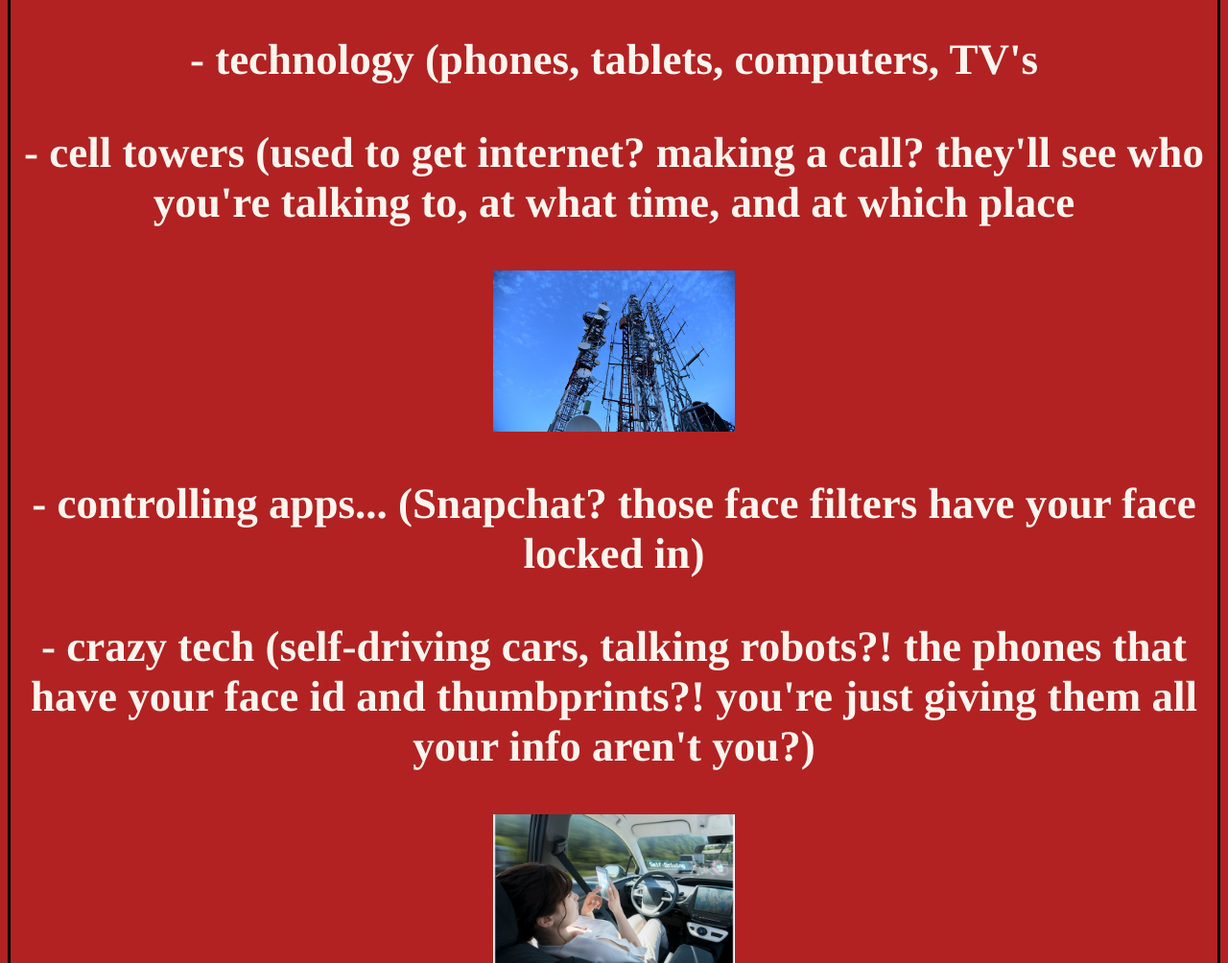
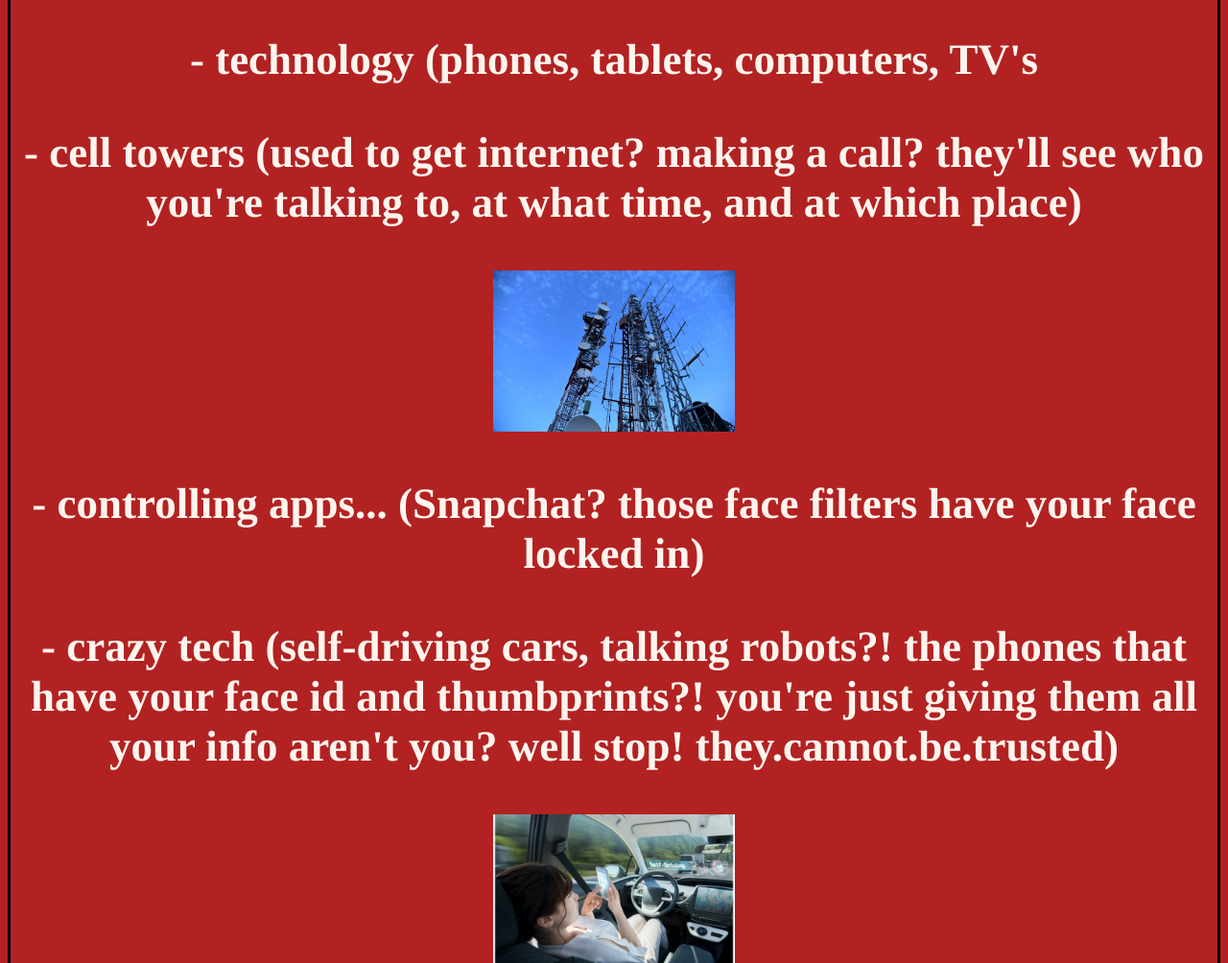
Before and after one commit to tcbrown1/project2, a plain HTML site: page page3.html in a window 1280 px wide. Shown: the part 820-1824 px from the top of the page at 96% size. Drawn offline with Linux system fonts and the light colour scheme.

Commit message:
Add files via upload

```diff
--- a/page3.html
+++ b/page3.html
@@ -29,7 +29,7 @@
 		<div class="colspan1">
 		</div>
 		<div class="colspan4">
-			<center><p>To some this might come as a surprise, but to others they might have already assumed these things to be true. Now is where I come in to prove to you the facts, and nothing more...</p></center><center><p>How they watch us:</p></center><center><p>- technology (phones, tablets, computers, TV's</p></center><center><p>- cell towers (used to get internet? making a call? they'll see who you're talking to, at what time, and at which place<center><img src="images/tower.png" width="20%" alt="If you see this the image didn't load! Sorry."></center></p></center><center><p>- controlling apps... (Snapchat? those face filters have your face locked in)</p></center><center><p>- crazy tech (self-driving cars, talking robots?! the phones that have your face id and thumbprints?! you're just giving them all your info aren't you?)<center><img src="images/driving.png" width="20%" alt="If you see this the image didn't load! Sorry."></center></p></center>
+			<center><p>To some this might come as a surprise, but to others they might have already assumed these things to be true. Now is where I come in to prove to you the facts, and nothing more...</p></center><center><p>How they watch us:</p></center><center><p>- technology (phones, tablets, computers, TV's</p></center><center><p>- cell towers (used to get internet? making a call? they'll see who you're talking to, at what time, and at which place)<center><img src="images/tower.png" width="20%" alt="If you see this the image didn't load! Sorry."></center></p></center><center><p>- controlling apps... (Snapchat? those face filters have your face locked in)</p></center><center><p>- crazy tech (self-driving cars, talking robots?! the phones that have your face id and thumbprints?! you're just giving them all your info aren't you? well stop! they.cannot.be.trusted)<center><img src="images/driving.png" width="20%" alt="If you see this the image didn't load! Sorry."></center></p></center>
 		</div>
 	</div>
 		<div class="colspan2">
```
